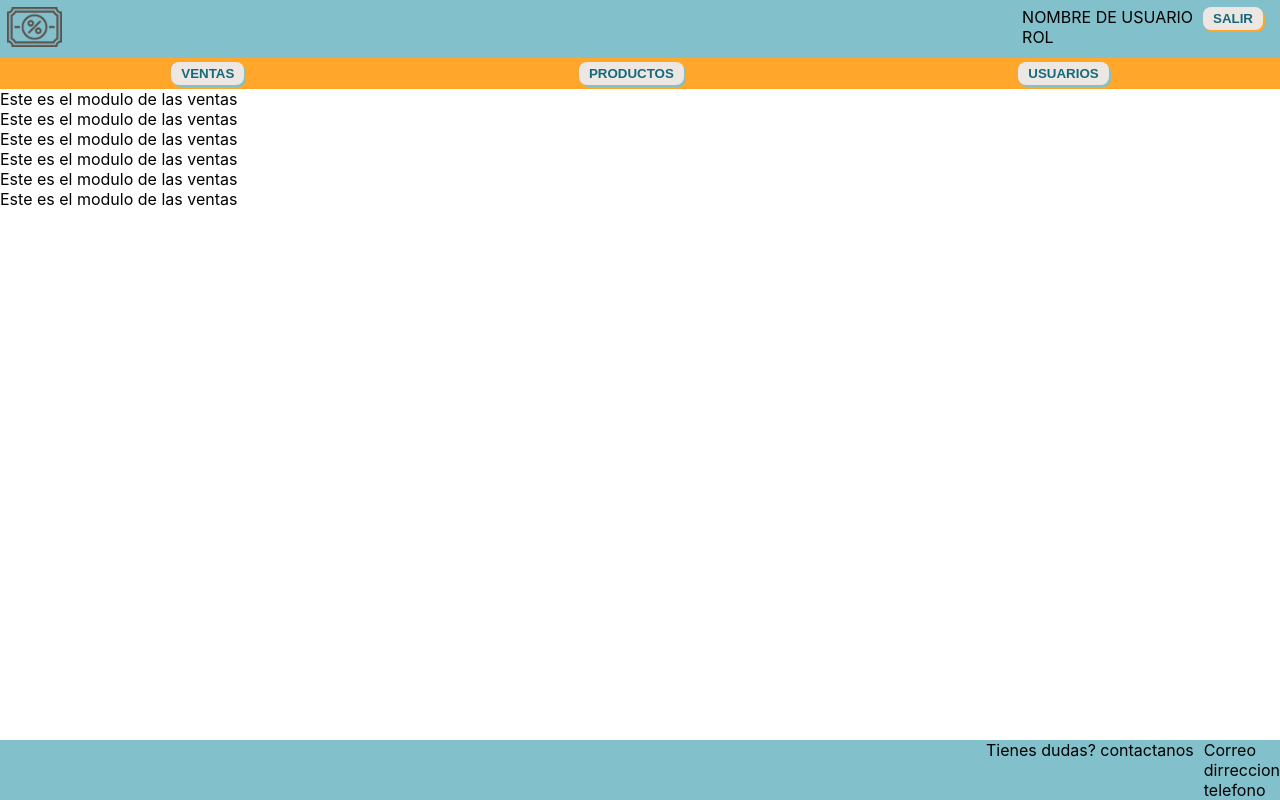
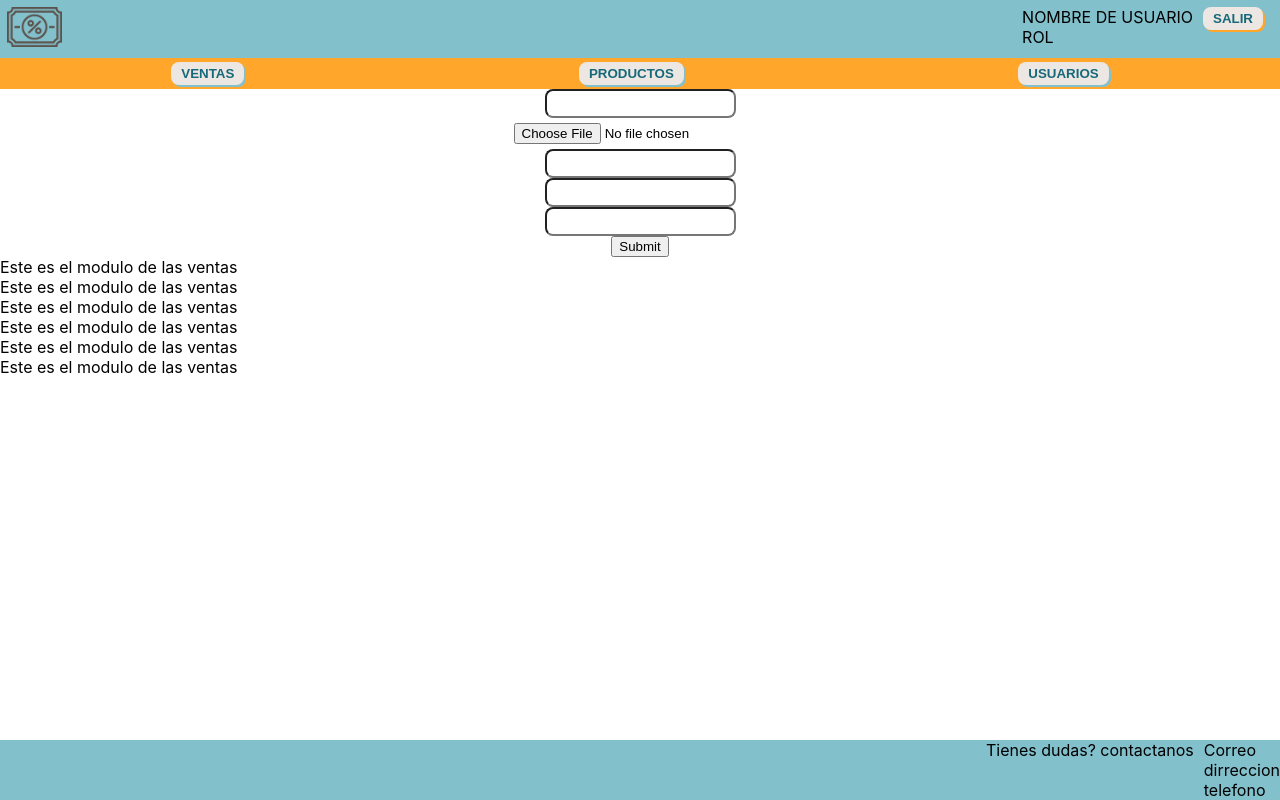
Before and after one commit to OskrGutierrez/ProyectoCiclo3SD, a React (Create React App) app: page /moduloVentas in a window 1280 px wide. Built offline with nearby package versions, Linux system fonts and the light colour scheme.

Commit message:
Se craa la base del formulario y la hoja de estilos para Ventas

```diff
--- a/src/pages/moduloVentas.jsx
+++ b/src/pages/moduloVentas.jsx
@@ -1,10 +1,17 @@
-import '../styles/App.css';
+import '../styles/Ventas.css';
 
 function ModuloVentas(){
     return (
-
             <>
                 <ul>
+                    <form action="">
+                        <input type="email" required/>
+                        <input type="file" required/>
+                        <input type="number" max={100} required/>
+                        <input type="password" required />
+                        <input type="text" required />
+                        <button>Submit</button>
+                    </form>
                     <li>Este es el modulo de las ventas</li>
                     <li>Este es el modulo de las ventas</li>
                     <li>Este es el modulo de las ventas</li>
--- /dev/null
+++ b/src/styles/Ventas.css
@@ -0,0 +1,15 @@
+form{
+    display: flex;
+    flex-direction: column;
+    justify-content: center;
+    align-items: center;
+}
+
+input{
+    padding: 5px;
+    border-radius: 8px;
+}
+
+input:focus{
+    border: 0px;
+}
```
